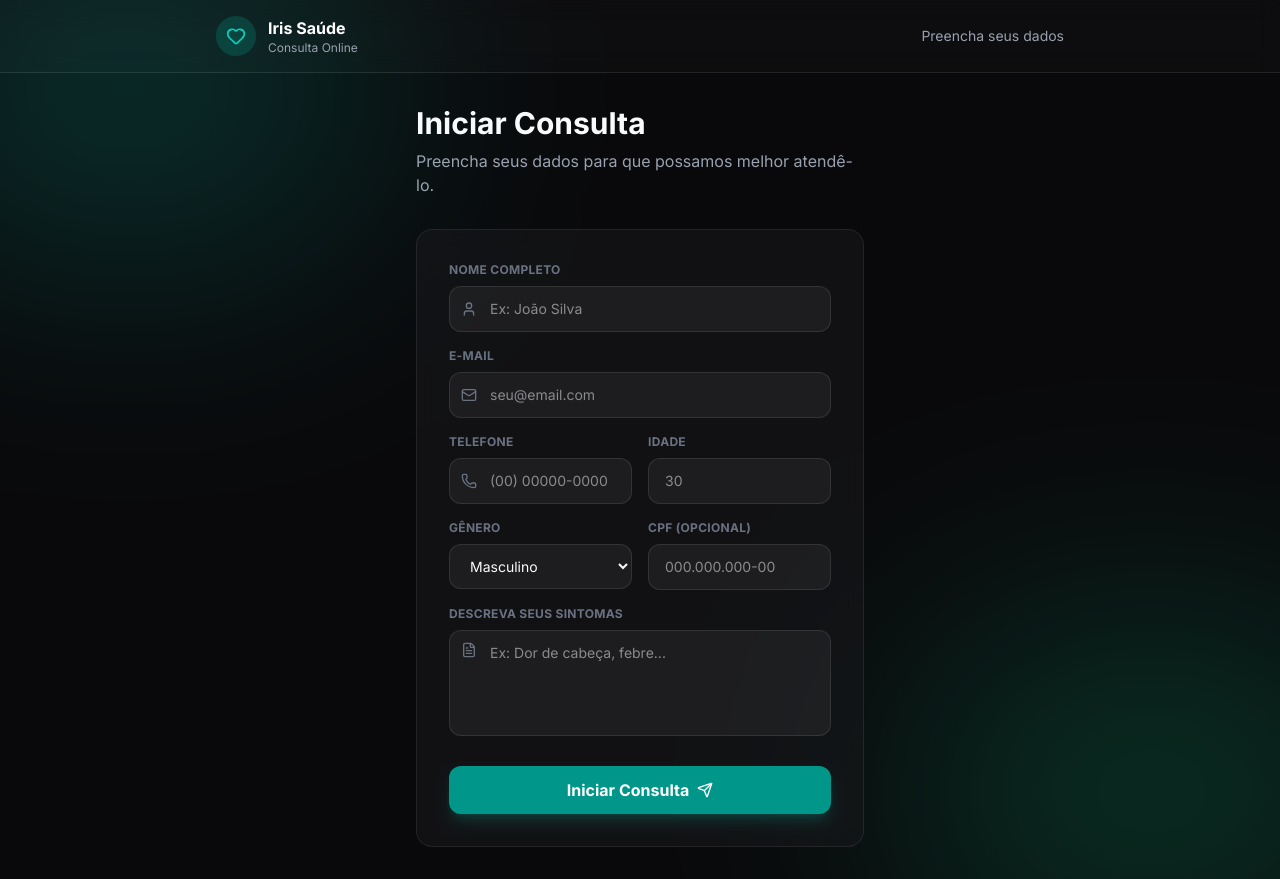
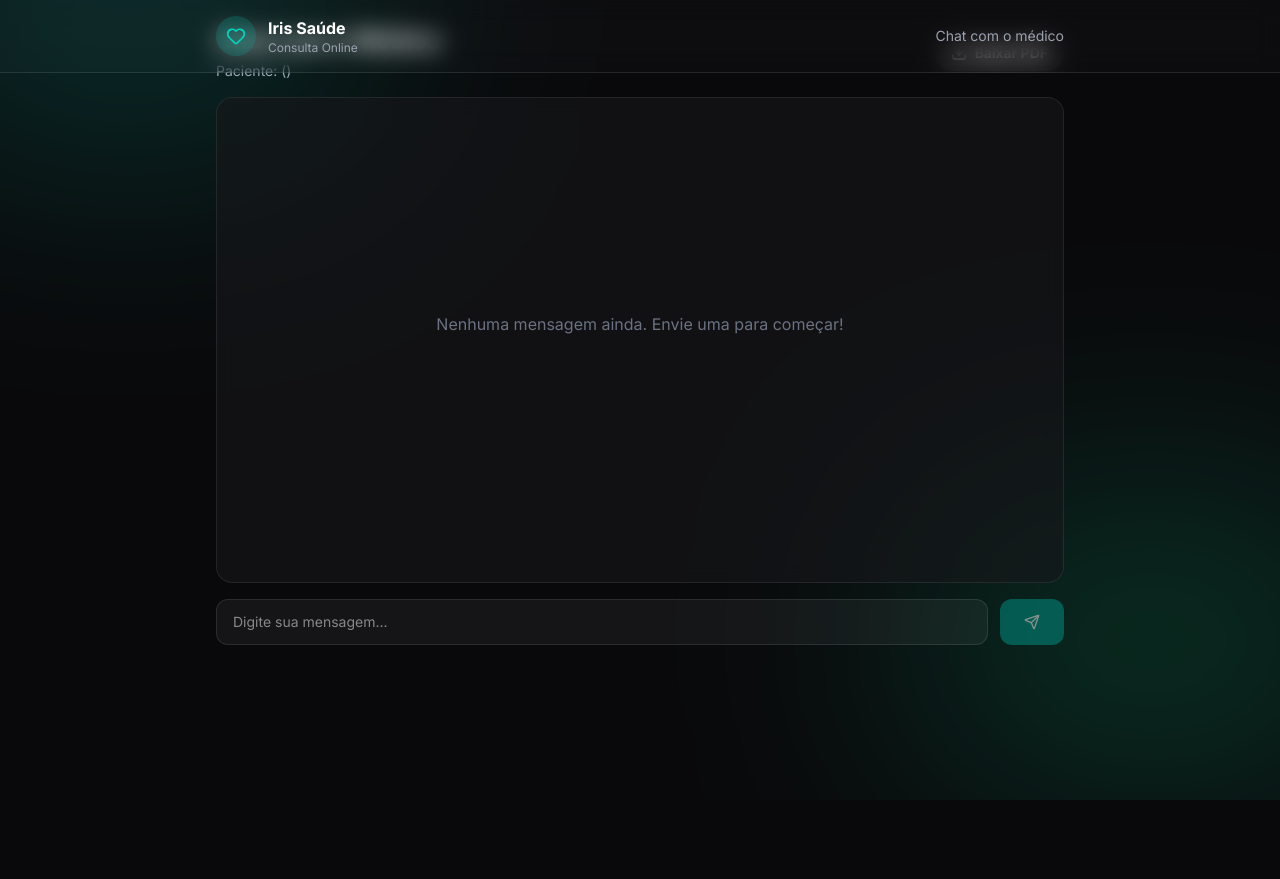
Before and after one commit to matheusgvl/irisai, a Next.js app: page /paciente in a window 1280 px wide. After the commit the page ends 800 px from the top, so only its background shows below. Built offline with nearby package versions, Linux system fonts and the light colour scheme.

Commit message:
mudancas nas paginas

```diff
--- a/app/api/chat/route.ts
+++ b/app/api/chat/route.ts
@@ -113,14 +113,10 @@
     const { searchParams } = new URL(request.url);
     const patientEmail = searchParams.get("patientEmail");
 
-    if (!patientEmail) {
-      return new NextResponse("Patient email required", { status: 400 });
-    }
+    const whereClause = patientEmail ? { patientEmail } : {};
 
     const messages = await prisma.message.findMany({
-      where: {
-        patientEmail,
-      },
+      where: whereClause,
       orderBy: {
         createdAt: "asc",
       },
--- a/app/api/patients/route.ts
+++ b/app/api/patients/route.ts
@@ -21,9 +21,6 @@
     }
 
     const patients = await prisma.patient.findMany({
-      where: {
-        userId: session.user.id,
-      },
       include: {
         _count: {
           select: { sessions: true }
--- a/app/paciente/page.tsx
+++ b/app/paciente/page.tsx
@@ -26,7 +26,11 @@
 }
 
 export default function PacientePage() {
-  const [step, setStep] = useState<"form" | "chat">("form");
+  const [step, setStep] = useState<"login" | "form" | "chat">("login");
+  const [loginEmail, setLoginEmail] = useState("");
+  const [loginLoading, setLoginLoading] = useState(false);
+  const [loginError, setLoginError] = useState("");
+
   const [formData, setFormData] = useState<PatientData>({
     name: "",
     email: "",
```
